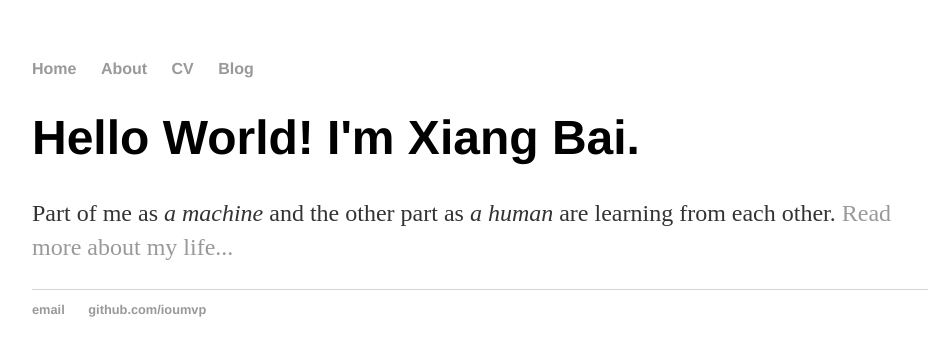
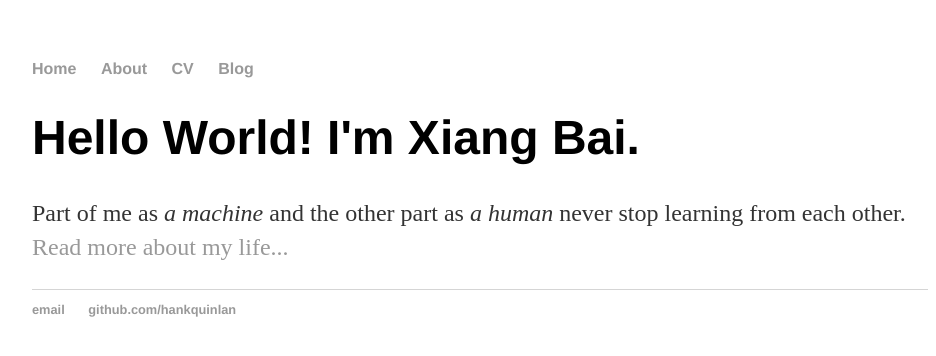
Before and after one commit to ioumvp/ioumvp.github.io, a Jekyll site: the page built from index.html, in a window 1280 px wide. Shown: the top 356 px of the page, without its empty margins (160-1096 px from the left). Built offline with Jekyll 4.4.1, drawn with Linux system fonts in a browser that asks for light colours.

Commit message:
Update index.html

```diff
--- a/index.html
+++ b/index.html
@@ -1,30 +1,8 @@
-<!DOCTYPE html>
-<html>
-	<head>
-		<title>Xiang Bai, Half Machine</title>
-		<!-- link to main stylesheet -->
-		<link rel="stylesheet" type="text/css" href="/css/main.css">
-	</head>
-	<body>
-		<nav>
-    		<ul>
-        		<li><a href="/">Home</a></li>
-	        	<li><a href="/about">About</a></li>
-        		<li><a href="/cv">CV</a></li>
-        		<li><a href="/blog">Blog</a></li>
-    		</ul>
-		</nav>
-		<div class="container">
-    		<div class="blurb">
-        		<h1>Hello World! I'm Xiang Bai.</h1>
-				<p>Part of me as <em>a machine</em> and the other part as <em>a human</em> are learning from each other. <a href="/about">Read more about my life...</a></p>
-    		</div><!-- /.blurb -->
-		</div><!-- /.container -->
-		<footer>
-    		<ul>
-        		<li><a href="mailto:xiangd.bai@gmail.com">email</a></li>
-        		<li><a href="https://https://github.com/ioumvp">github.com/ioumvp</a></li>
-			</ul>
-		</footer>
-	</body>
-</html>
+---
+layout: default
+title: Xiang Bai, Half Machine
+---
+<div class="blurb">
+	<h1>Hello World! I'm Xiang Bai.</h1>
+	<p>Part of me as <em>a machine</em> and the other part as <em>a human</em> never stop learning from each other. <a href="/about">Read more about my life...</a></p>
+</div><!-- /.blurb -->
```
